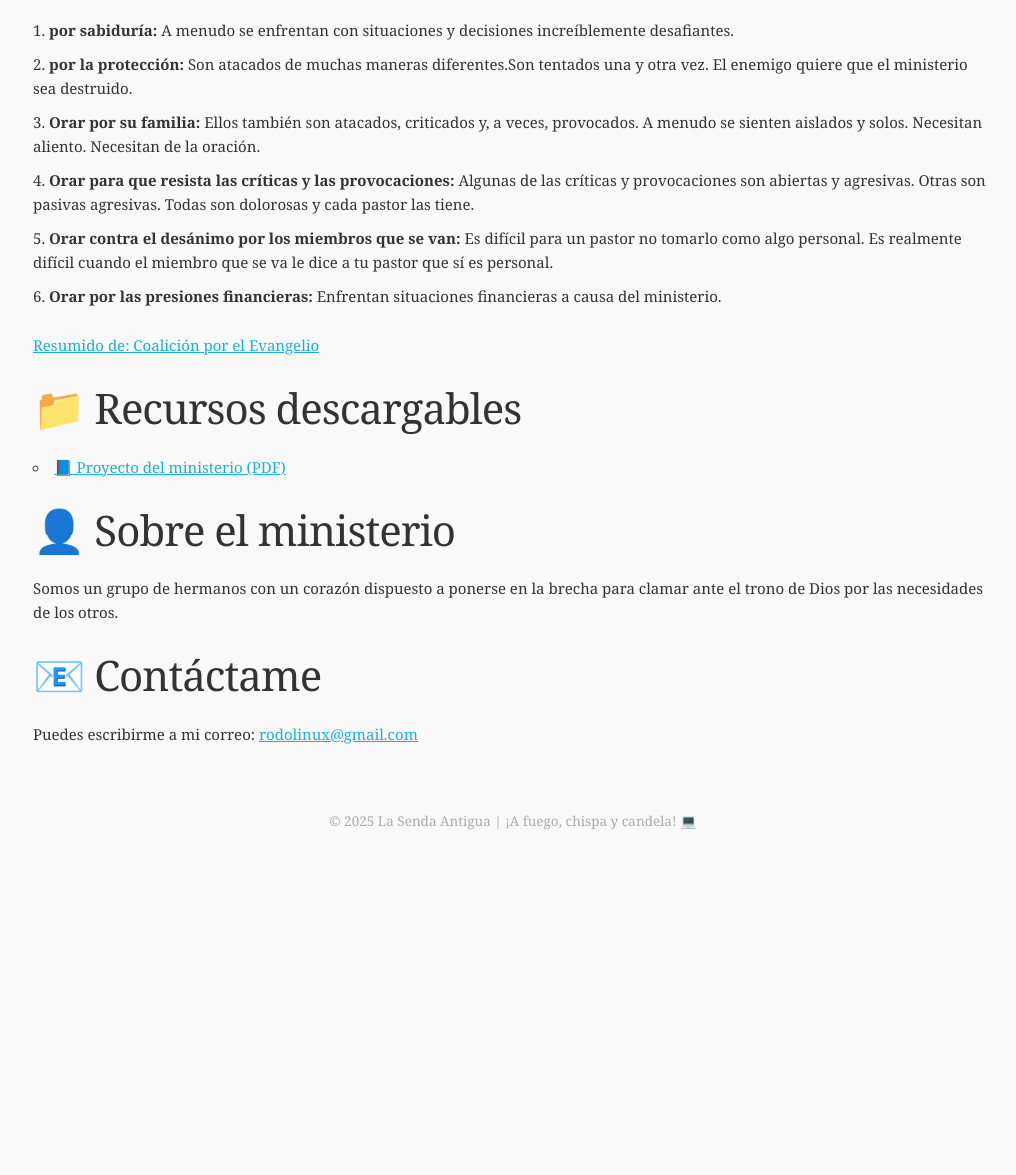
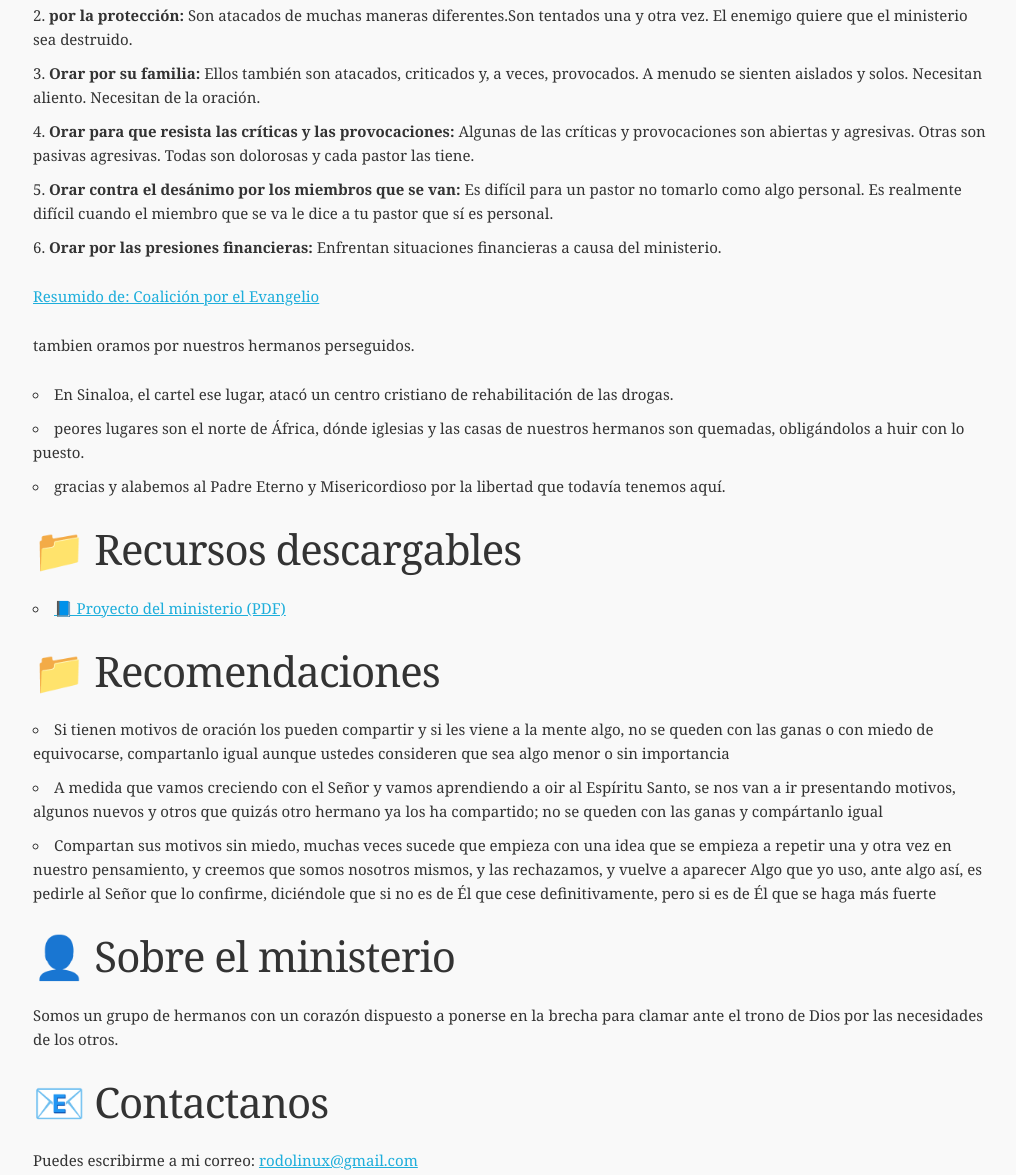
Before and after one commit to Rodolinux/la-senda-antigua, a plain HTML site: page index.html in a window 1280 px wide. Shown: the part 885-2060 px from the top of the page, without its empty margins (127-1143 px from the left). Before the commit the page ends 1756 px from the top, so only its background shows below. Drawn offline with nearby package versions, Linux system fonts and the light colour scheme.

Commit message:
Update index.html

```diff
--- a/index.html
+++ b/index.html
@@ -75,8 +75,6 @@
           alt="Imagen del artículo"
         />
 
-        <p>En esta semana oramos por:</p>
-
         <p>
           En esta semana vamos a enfocar nuestras oraciones en la iglesia: en el
           pastor, su familia y ministerio Debemos orar por el y su familia
@@ -121,8 +119,16 @@
         <p>
           <a
             href="https://www.coalicionporelevangelio.org/articulo/11-maneras-especificas-orar-pastor/"
-            >Resumido de: Coalición por el Evangelio</a
-          >
+            >Resumido de: Coalición por el Evangelio</a>
+        </p>
+        <p> tambien oramos por nuestros hermanos perseguidos.
+          <ul>
+          <li>En Sinaloa, el cartel ese lugar, atacó un centro cristiano de rehabilitación de las
+            drogas.
+          </li>
+          <li> peores lugares son el norte de África, dónde iglesias y las casas de nuestros hermanos son quemadas, obligándolos a huir con
+          lo puesto. </li>
+          <li> gracias y alabemos al Padre Eterno y Misericordioso por la libertad que todavía tenemos aquí.</li>
         </p>
       </article>
 
@@ -138,6 +144,21 @@
             >
           </li>
         </ul>
+        <h2>📁 Recomendaciones</h2>
+        <ul>
+          <li>
+            Si tienen motivos de oración  los pueden compartir y si les viene a la mente algo, no se queden con las ganas o con miedo de equivocarse, compartanlo igual aunque ustedes consideren que sea algo menor o sin importancia
+          </li>
+          <li>
+            A medida que vamos creciendo con el Señor y vamos aprendiendo a oir al Espíritu Santo, se nos van a ir presentando motivos, algunos nuevos y otros que quizás otro hermano ya los ha compartido; no se queden con las ganas y compártanlo igual
+          </li>
+          <li>
+            Compartan sus motivos sin miedo, muchas veces sucede  que empieza con una idea que se empieza a repetir una y otra vez en nuestro pensamiento, y creemos que somos nosotros mismos, y las rechazamos, y vuelve a aparecer
+            Algo que yo uso, ante algo así, es pedirle al Señor que lo confirme, diciéndole que si no es de Él que cese definitivamente, pero si es de Él que se haga más fuerte
+          </li>
+
+        </ul>
+
       </section>
 
       <!-- Acerca de -->
@@ -152,7 +173,7 @@
 
       <!-- Contacto -->
       <section id="contacto">
-        <h2>📧 Contáctame</h2>
+        <h2>📧 Contactanos</h2>
         <p>
           Puedes escribirme a mi correo:
           <a href="mailto:rodolinux@gmail.com">rodolinux@gmail.com</a>
```
